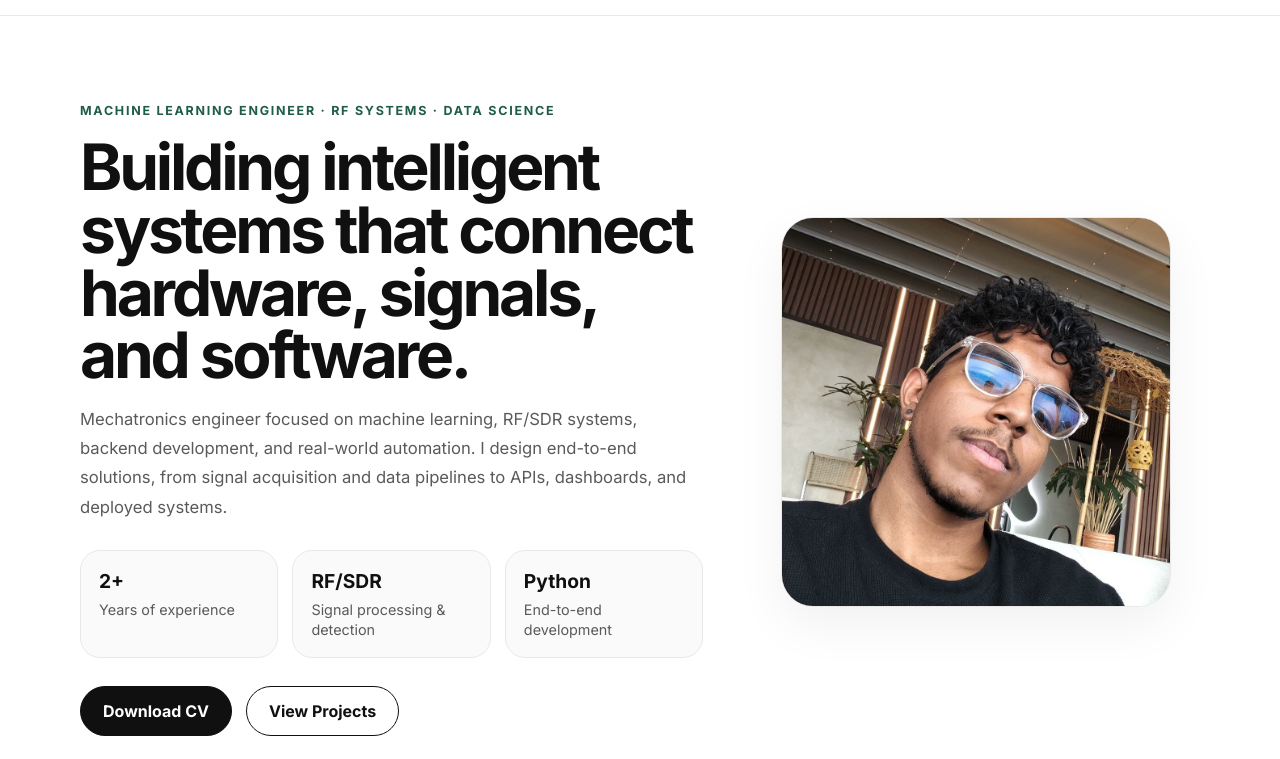
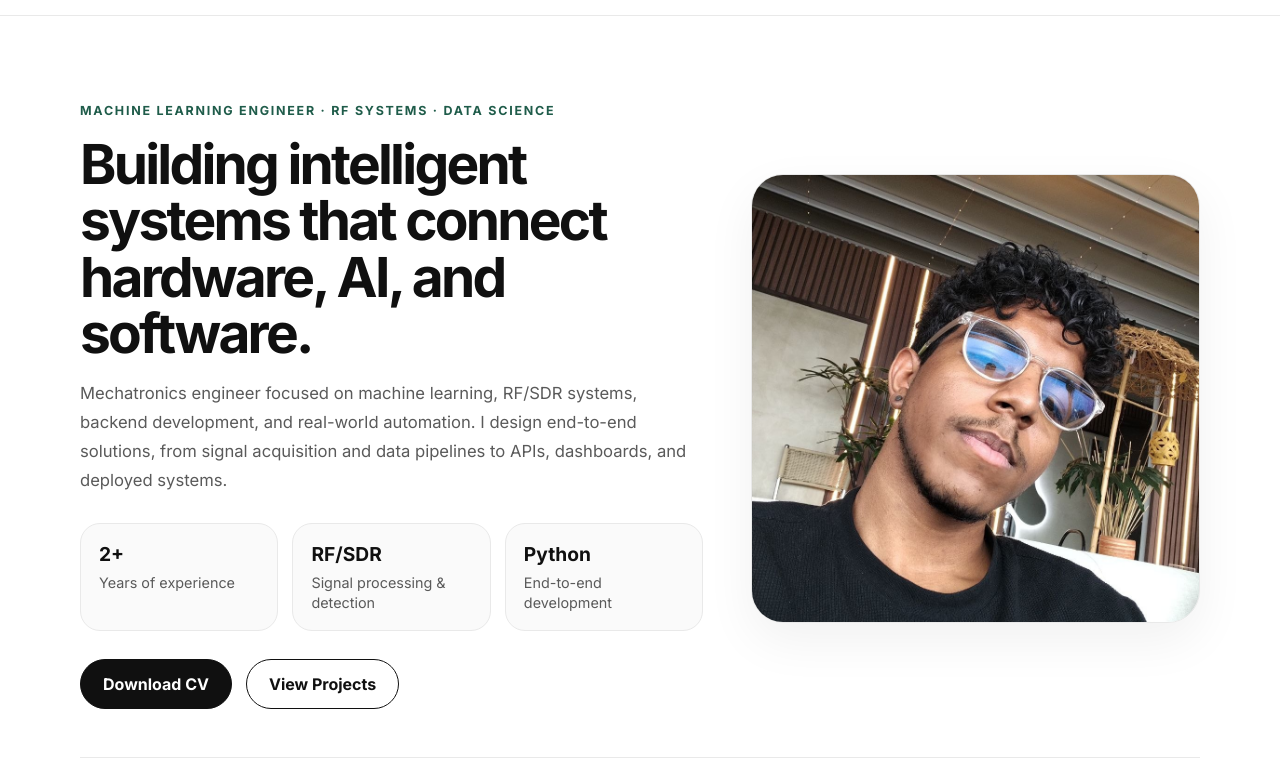
Before and after one commit to EDuarP/ed-portfolio, a plain HTML site: page index.html in a window 1280 px wide. Shown: the part 41-800 px from the top of the page. Drawn offline with Linux system fonts and the light colour scheme.

Commit message:
Adjust hero headline and enlarge profile photo

```diff
--- a/index.html
+++ b/index.html
@@ -26,7 +26,7 @@
       <section class="hero container">
         <div class="hero-copy">
           <p class="eyebrow">Machine Learning Engineer · RF Systems · Data Science</p>
-          <h1>Building intelligent systems that connect hardware, signals, and software.</h1>
+          <h1>Building intelligent systems that connect hardware, AI, and software.</h1>
           <p class="summary">
             Mechatronics engineer focused on machine learning, RF/SDR systems, backend development, and real-world automation. I design end-to-end solutions, from signal acquisition and data pipelines to APIs, dashboards, and deployed systems.
           </p>
--- a/styles.css
+++ b/styles.css
@@ -18,11 +18,11 @@ nav { display: flex; gap: 24px; flex-wrap: wrap; }
 nav a, .contact-links a { color: var(--text); text-decoration: none; }
 .hero { display: grid; grid-template-columns: 1.25fr 0.9fr; gap: 48px; align-items: center; padding: 72px 0 48px; }
 .eyebrow, .section-label { color: var(--accent); text-transform: uppercase; letter-spacing: 0.14em; font-size: 0.78rem; font-weight: 700; }
-h1 { font-size: clamp(2.5rem, 5vw, 4.8rem); line-height: 0.98; letter-spacing: -0.05em; margin: 14px 0 18px; }
+h1 { font-size: clamp(2.2rem, 4.3vw, 4rem); line-height: 1.02; letter-spacing: -0.05em; margin: 14px 0 18px; }
 h2 { font-size: clamp(1.7rem, 3vw, 2.7rem); line-height: 1.05; letter-spacing: -0.04em; margin: 12px 0 20px; }
 .summary, p { color: var(--muted); font-size: 1.04rem; line-height: 1.75; }
 .hero-photo-wrap { display: flex; justify-content: center; }
-.hero-photo { width: min(100%, 390px); aspect-ratio: 1 / 1; object-fit: cover; border-radius: 32px; box-shadow: var(--shadow); border: 1px solid var(--line); }
+.hero-photo { width: min(100%, 460px); aspect-ratio: 1 / 1; object-fit: cover; border-radius: 32px; box-shadow: var(--shadow); border: 1px solid var(--line); }
 .quick-stats { display: grid; grid-template-columns: repeat(3, 1fr); gap: 14px; margin: 28px 0; }
 .stat { background: var(--card); border: 1px solid var(--line); border-radius: 20px; padding: 18px; }
 .stat strong { display: block; font-size: 1.2rem; margin-bottom: 6px; }
```
